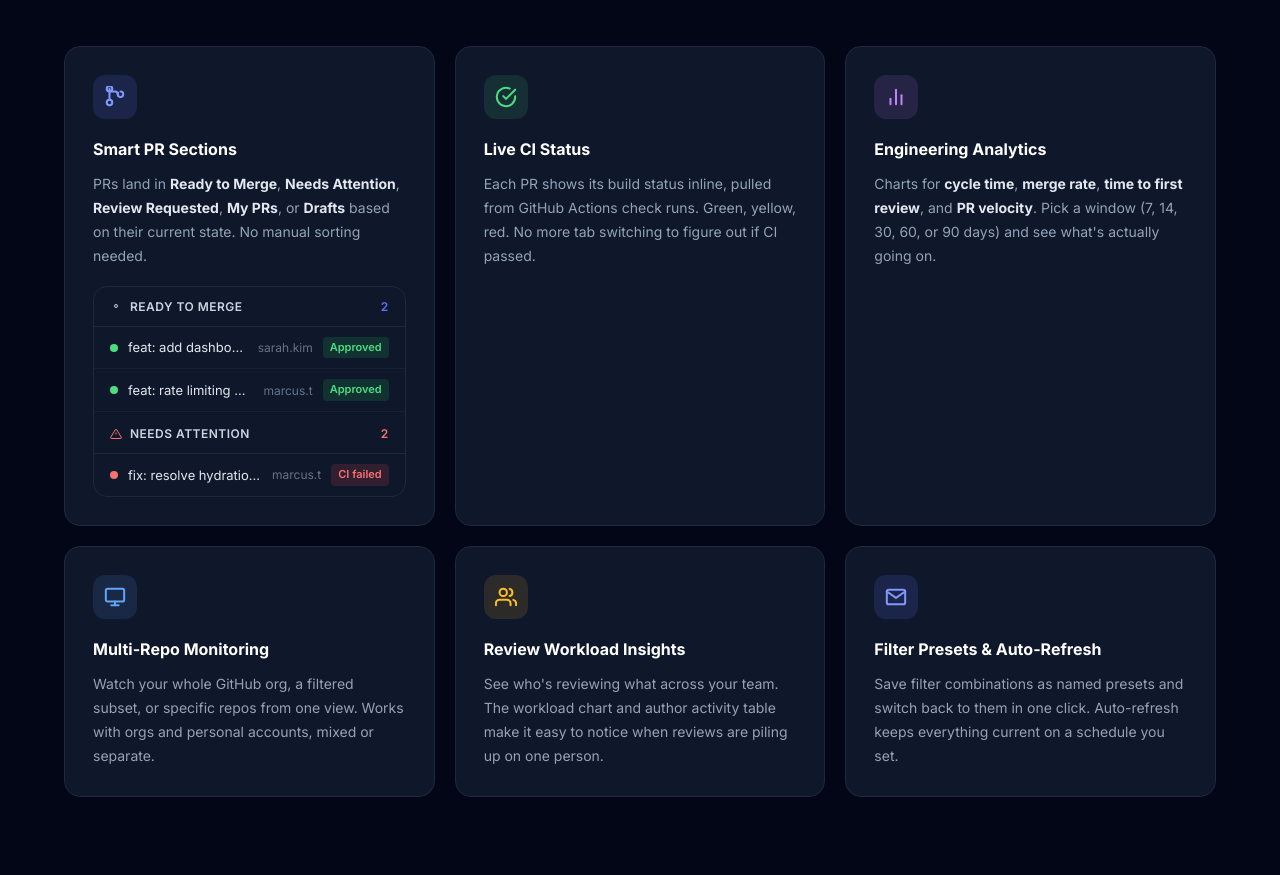
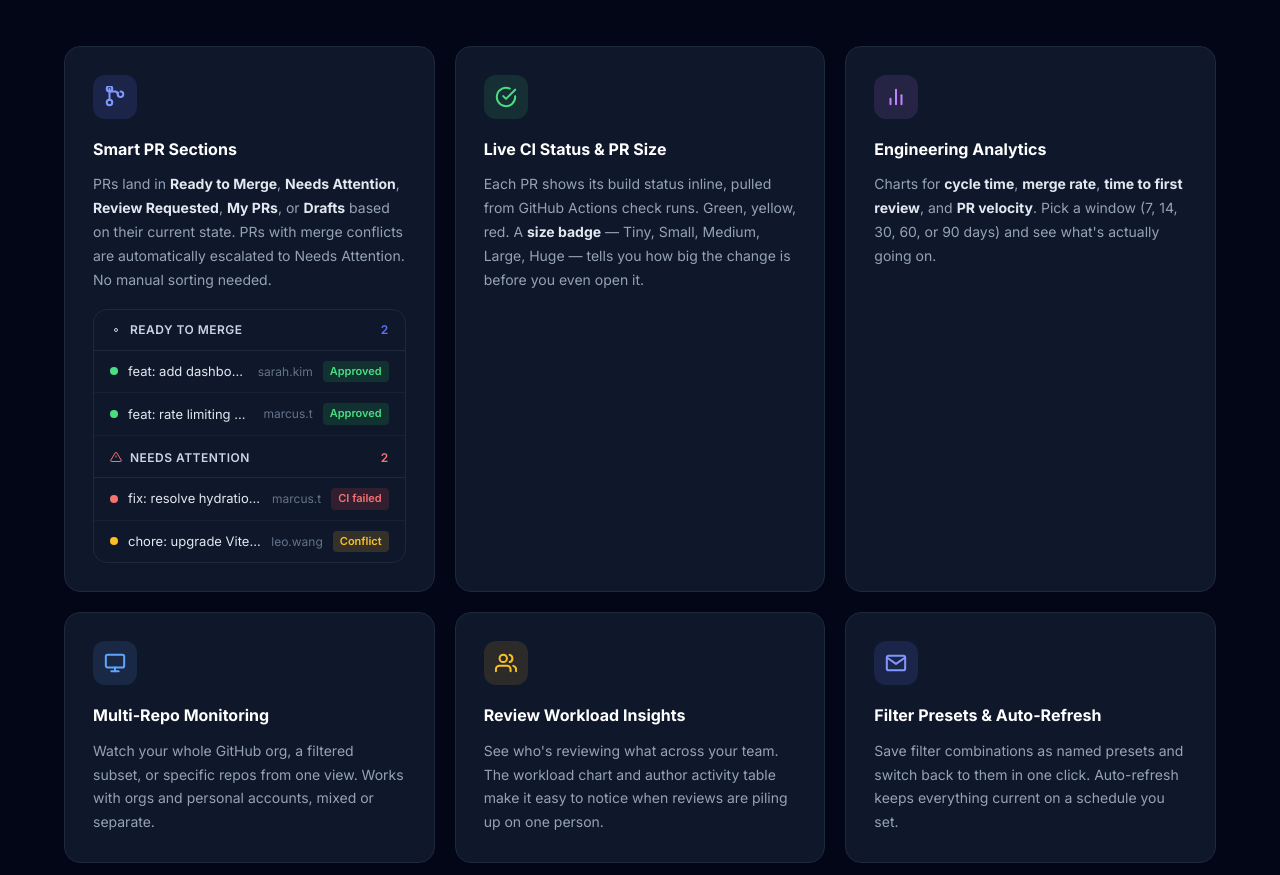
Before and after one commit to Arkham-Advisory/pulsar-site, a plain HTML site: page index.html in a window 1280 px wide. Shown: the part 1960-2835 px from the top of the page. Drawn offline with Linux system fonts and the light colour scheme.

Commit message:
feat: refresh screenshots and update copy for new features
- Recapture all 6 screenshots showing PR size badge column and conflict badge
- Update Smart PR Sections description to mention automatic conflict escalation
- Add conflict badge example to the PR demo widget
- Rename Live CI Status to 'Live CI Status & PR Size' and describe size badges
- Add mergeable field to screenshot mock data so conflict badge renders

```diff
--- a/index.html
+++ b/index.html
@@ -841,7 +841,7 @@
           <svg width="22" height="22" viewBox="0 0 24 24" fill="none" stroke="var(--brand-400)" stroke-width="2.2" stroke-linecap="round" stroke-linejoin="round"><path d="M6 3v12"/><circle cx="6" cy="18" r="3"/><circle cx="6" cy="3" r="3"/><path d="M18 6a3 3 0 0 1 0 6 3 3 0 0 1-3-3c0-.55.15-1.07.42-1.52"/><path d="M6 6h6a3 3 0 0 1 3 3"/></svg>
         </div>
         <div class="feature-title">Smart PR Sections</div>
-        <div class="feature-desc">PRs land in <strong style="color:var(--slate-200)">Ready to Merge</strong>, <strong style="color:var(--slate-200)">Needs Attention</strong>, <strong style="color:var(--slate-200)">Review Requested</strong>, <strong style="color:var(--slate-200)">My PRs</strong>, or <strong style="color:var(--slate-200)">Drafts</strong> based on their current state. No manual sorting needed.</div>
+        <div class="feature-desc">PRs land in <strong style="color:var(--slate-200)">Ready to Merge</strong>, <strong style="color:var(--slate-200)">Needs Attention</strong>, <strong style="color:var(--slate-200)">Review Requested</strong>, <strong style="color:var(--slate-200)">My PRs</strong>, or <strong style="color:var(--slate-200)">Drafts</strong> based on their current state. PRs with merge conflicts are automatically escalated to Needs Attention. No manual sorting needed.</div>
         <!-- Live PR demo widget -->
         <div class="pr-demo" style="margin-top:18px;">
           <div class="pr-demo-header">
@@ -870,6 +870,12 @@
             <div class="pr-author">marcus.t</div>
             <div class="pr-label label-red">CI failed</div>
           </div>
+          <div class="pr-demo-row">
+            <div class="pr-ci-dot" style="background:var(--amber-400)"></div>
+            <div class="pr-title">chore: upgrade Vite and React to latest</div>
+            <div class="pr-author">leo.wang</div>
+            <div class="pr-label" style="background:rgba(251,191,36,0.15);color:var(--amber-400);border-color:rgba(251,191,36,0.3)">Conflict</div>
+          </div>
         </div>
       </div>
 
@@ -877,8 +883,8 @@
         <div class="feature-icon feature-icon-green">
           <svg width="22" height="22" viewBox="0 0 24 24" fill="none" stroke="var(--green-400)" stroke-width="2.2" stroke-linecap="round" stroke-linejoin="round"><path d="M22 11.08V12a10 10 0 1 1-5.93-9.14"/><polyline points="22 4 12 14.01 9 11.01"/></svg>
         </div>
-        <div class="feature-title">Live CI Status</div>
-        <div class="feature-desc">Each PR shows its build status inline, pulled from GitHub Actions check runs. Green, yellow, red. No more tab switching to figure out if CI passed.</div>
+        <div class="feature-title">Live CI Status &amp; PR Size</div>
+        <div class="feature-desc">Each PR shows its build status inline, pulled from GitHub Actions check runs. Green, yellow, red. A <strong style="color:var(--slate-200)">size badge</strong> — Tiny, Small, Medium, Large, Huge — tells you how big the change is before you even open it.</div>
       </div>
 
       <div class="feature-card">
```
Also changed, not shown: scripts/screenshot.mjs (+3 -3 lines), assets/screenshots/api-limits.png, assets/screenshots/dashboard.png, assets/screenshots/pr-detail.png, assets/screenshots/pr-list-light.png, assets/screenshots/pr-list-mobile.png, assets/screenshots/pr-list.png.
